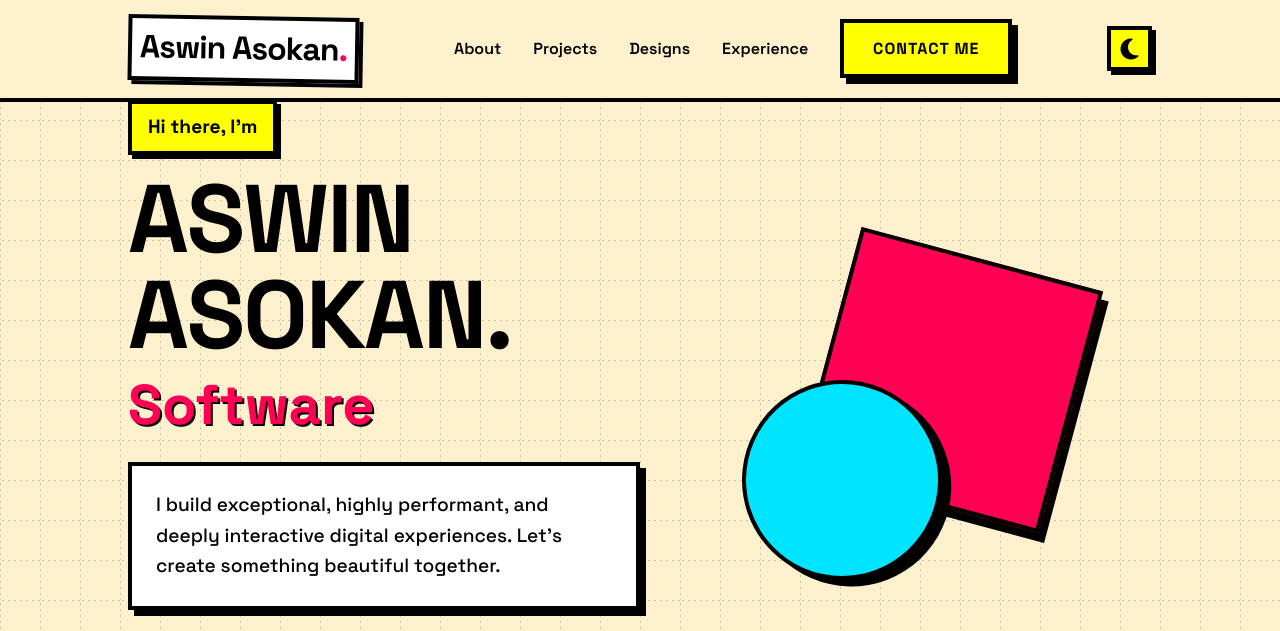
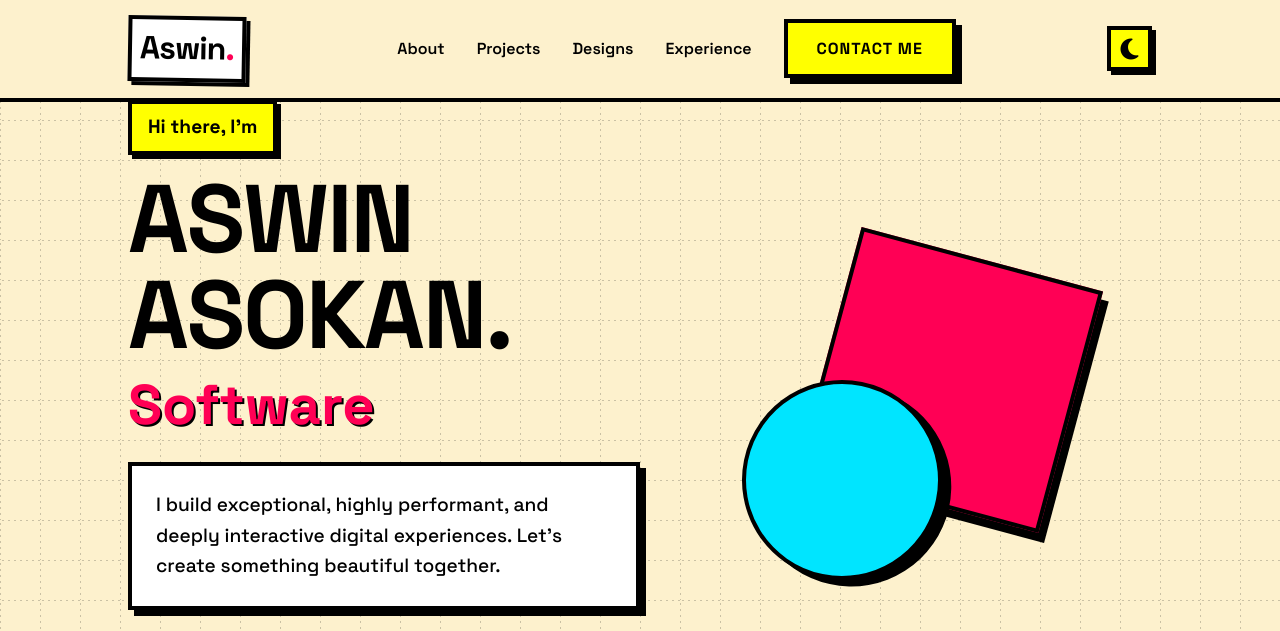
Before and after one commit to AswinAsokan03/Portfollio, a website built with Vite: page index.html in a window 1280 px wide. Shown: the top 631 px of the page. Built offline with nearby package versions, Linux system fonts and the light colour scheme.

Commit message:
Update logo text from Aswin Asokan to just Aswin

```diff
--- a/index.html
+++ b/index.html
@@ -18,7 +18,7 @@
 <body>
   <nav class="navbar neo-nav">
     <div class="nav-content">
-      <a href="#" class="logo">Aswin Asokan<span class="dot">.</span></a>
+      <a href="#" class="logo">Aswin<span class="dot">.</span></a>
       <ul class="nav-links">
         <li><a href="#about">About</a></li>
         <li><a href="#projects">Projects</a></li>
```
Also changed, not shown: 3 other files.
